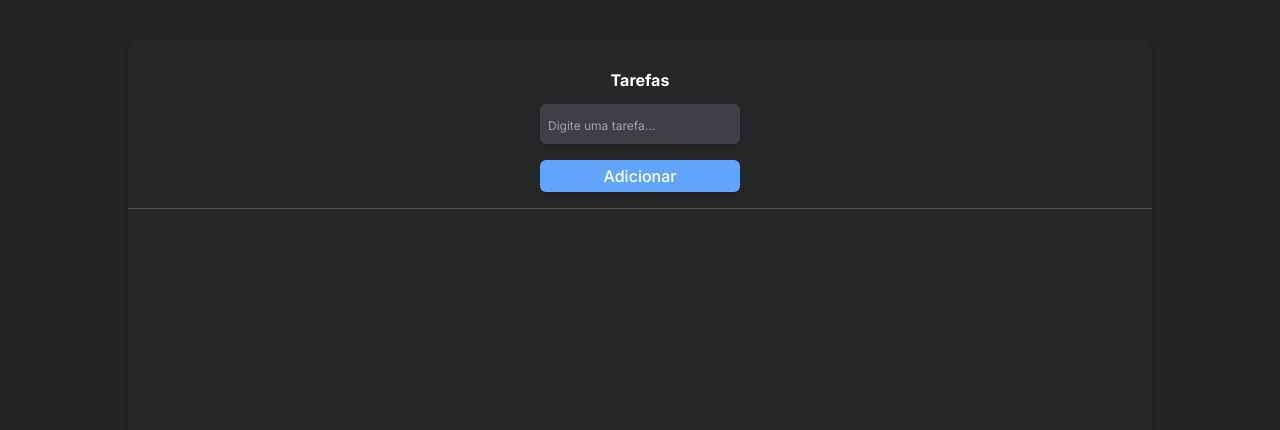
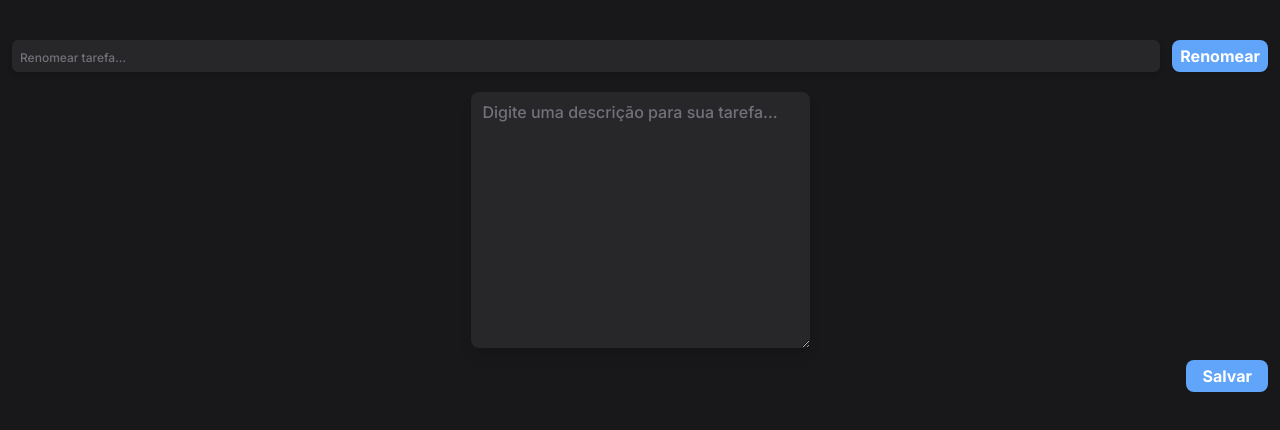
Before and after one commit to Zafkiel45/Next-TodoList, a Next.js app in the folder todo-list/: page / in a window 1280 px wide. Shown: the top 430 px of the page. Built offline with nearby package versions, Linux system fonts and the light colour scheme.

Commit message:
New nav for descrebe elements

```diff
--- a/todo-list/src/app/components/input.jsx
+++ b/todo-list/src/app/components/input.jsx
@@ -15,9 +15,9 @@ export const InputTask = () => {
         const Storage = JSON.parse(localStorage.getItem(key) || '[]');
         const NameSeem = Storage.find((item) => {return item.nome === name})
 
-        if(NameSeem != undefined) {
+        if(NameSeem != undefined || name === '') {
             setName(() => '')
-            window.alert("Não é possível adicionar o mesmo nome a múltiplas tarefas");
+            window.alert("[ERRO] - Não é possível adicionar o mesmo nome para uma outra tarefa; Não é possível deixar o nome da tarefa em branco.");
         } else {
             Storage.push({
                 nome: name
@@ -27,6 +27,10 @@ export const InputTask = () => {
             setTask(() => Storage)
         }
     };
+    const removeAllElements = () => {
+        localStorage.clear(key)
+        setTask(() => [])
+    }
 
     return (
         <div className="flex pt-3 flex-col gap-4">
@@ -36,6 +40,9 @@ export const InputTask = () => {
             <div className="flex justify-center items-center">
                 <button onClick={setElementStorage} className="bg-blue-400 text-white font-medium w-4/5 h-fit py-1 px-8 shadow-md rounded-md">Adicionar</button>
             </div>
+            <div className="flex justify-center items-center">
+                <button onClick={removeAllElements} className="bg-red-400 text-white font-medium w-4/5 h-fit py-1 px-8 shadow-md rounded-md">Excluir tudo</button>
+            </div>
         </div>
     )
 }
--- /dev/null
+++ b/todo-list/src/app/components/modal.jsx
@@ -0,0 +1,20 @@
+
+
+export const Modal = () => {
+    return (
+        <nav className="absolute flex gap-5 flex-col items-center py-10 top-0 right-0 w-screen h-screen bg-zinc-900 p-3 text-white z-10">
+            <div className="w-full h-auto flex gap-3">
+                <input type="text" placeholder="Renomear tarefa..." className="placeholder:text-xs placeholder:text-zinc-500 placeholder:font-medium px-2 w-full bg-zinc-800 shadow-md rounded-md" />
+                <button className="bg-blue-400 w-fit h-fit py-1 px-2 rounded-lg shadow-sm font-bold">
+                    Renomear
+                </button>
+            </div>
+            <div className="w-full h-auto flex items-center gap-3 flex-col ">
+                <textarea className="bg-zinc-800 rounded-lg shadow-lg placeholder:text-zinc-500 placeholder:font-medium px-3 text-base py-2" placeholder="Digite uma descrição para sua tarefa..." name="" id="" cols="30" rows="10"></textarea>
+                <button className="self-end bg-blue-400 font-bold w-fit h-fit px-4 py-1 rounded-lg">
+                    Salvar
+                </button>
+            </div>
+        </nav>
+    )
+}
--- a/todo-list/src/app/components/task.jsx
+++ b/todo-list/src/app/components/task.jsx
@@ -1,9 +1,9 @@
-import { useEffect, useState, useContext} from "react"
+import { useState, useContext } from "react"
 import { todoContext } from "./context"
 
 export const Tasks = () => {
 
-
+    const [idx, setIdx] = useState(null);
     const {task} = useContext(todoContext)
 
     return (
--- a/todo-list/src/app/page.jsx
+++ b/todo-list/src/app/page.jsx
@@ -3,6 +3,7 @@ import { todoContext } from "./components/context"
 import { InputTask } from "./components/input"
 import { useState } from "react";
 import { Tasks } from "./components/task";
+import { Modal } from "./components/modal";
 
 export default function Home() {
 
@@ -13,6 +14,7 @@ export default function Home() {
   return (
     <todoContext.Provider value={{key, task, setTask, setName, name}}>
       <div className="flex flex-col gap-4 w-4/5 overflow-hidden h-[90vh] py-5 rounded-lg shadow-md bg-zinc-800">
+        <Modal/>
         <div className="flex text-white font-bold items-center pt-2 flex-col">
           Tarefas
           <InputTask/>
```
